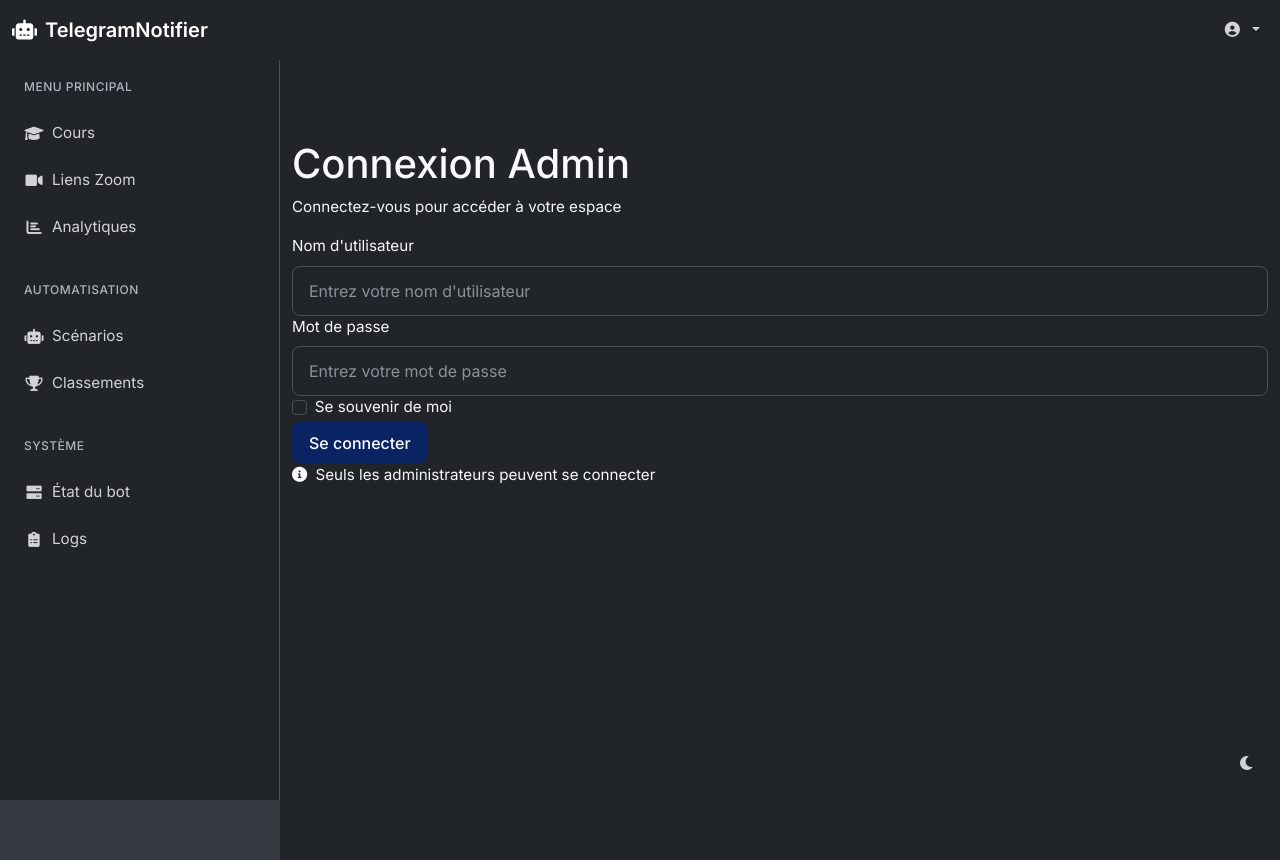
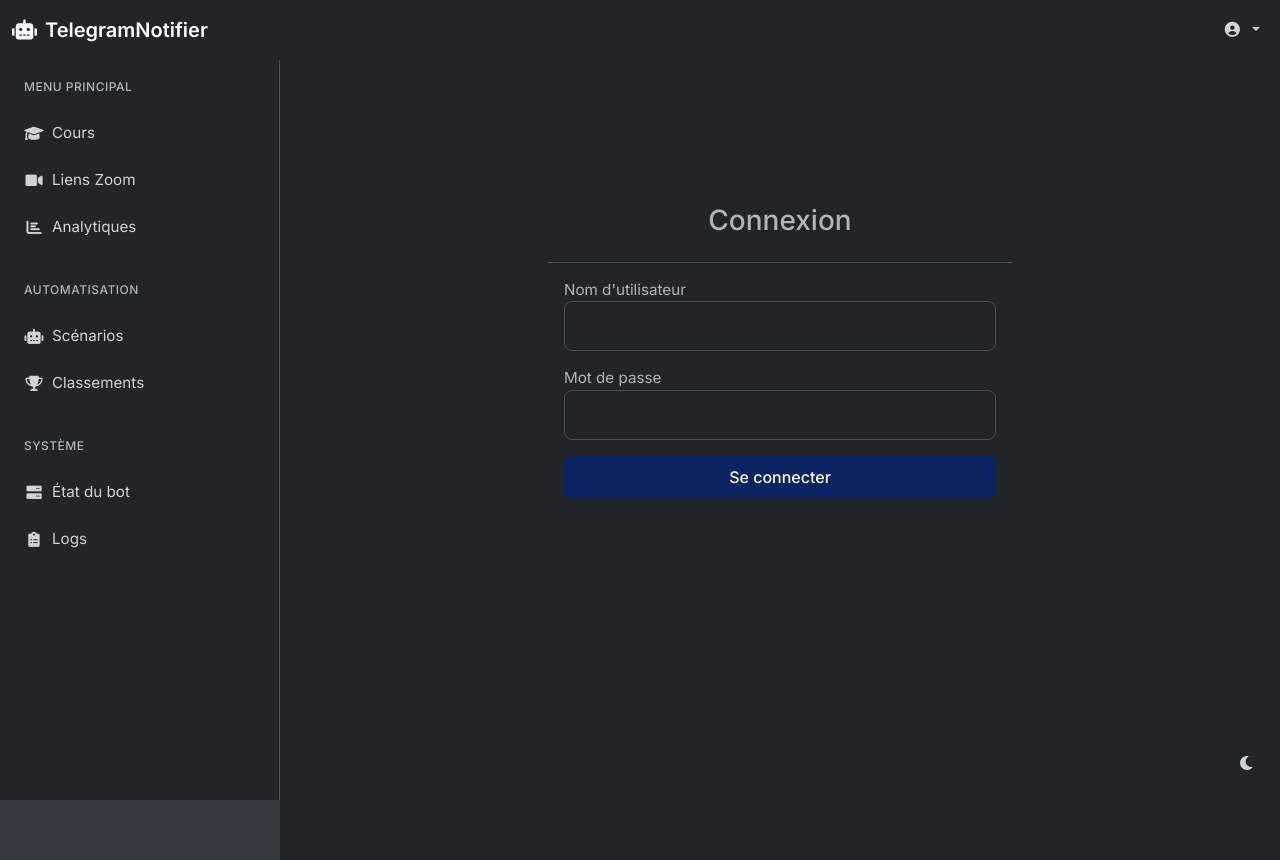
Before and after one commit to cedricarlos07/TelegramNotifier, a Flask app: page /login in a window 1280 px wide. Run offline with Flask 3, Linux system fonts and the light colour scheme; some libraries are stand-ins or nearby versions.

Commit message:
Ajout de la route login et du template de connexion

```diff
--- a/routes/main.py
+++ b/routes/main.py
@@ -1,5 +1,5 @@
 from flask import Blueprint, render_template, redirect, url_for, flash, request
-from flask_login import login_required, current_user, logout_user
+from flask_login import login_required, current_user, logout_user, login_user
 from models import Course, Student, RankingHistory, User, ZoomAttendance, TelegramMessage
 from extensions import db
 from werkzeug.security import generate_password_hash, check_password_hash
@@ -10,6 +10,25 @@ bp = Blueprint('main', __name__)
 @bp.route('/')
 def index():
     return render_template('index.html')
+
+@bp.route('/login', methods=['GET', 'POST'])
+def login():
+    if current_user.is_authenticated:
+        return redirect(url_for('main.courses'))
+
+    if request.method == 'POST':
+        username = request.form.get('username')
+        password = request.form.get('password')
+        user = User.query.filter_by(username=username).first()
+
+        if user and check_password_hash(user.password, password):
+            login_user(user)
+            next_page = request.args.get('next')
+            return redirect(next_page or url_for('main.courses'))
+        else:
+            flash('Nom d\'utilisateur ou mot de passe incorrect', 'error')
+
+    return render_template('login.html')
 
 @bp.route('/courses')
 @login_required
--- a/templates/login.html
+++ b/templates/login.html
@@ -1,13 +1,14 @@
 {% extends "layout.html" %}
 
 {% block content %}
-<div class="auth-container">
-    <div class="auth-card">
-        <div class="auth-header">
-            <h1>Connexion Admin</h1>
-            <p>Connectez-vous pour accéder à votre espace</p>
+<div class="container mt-5">
+    <div class="row justify-content-center">
+        <div class="col-md-6">
+            <div class="card">
+                <div class="card-header">
+                    <h3 class="text-center">Connexion</h3>
                 </div>
-
+                <div class="card-body">
                     {% with messages = get_flashed_messages(with_categories=true) %}
                         {% if messages %}
                             {% for category, message in messages %}
@@ -16,29 +17,21 @@
                         {% endif %}
                     {% endwith %}
 
-        <form method="post" action="{{ url_for('main.login') }}" class="auth-form">
-            <div class="form-group">
-                <label for="username" class="form-label">Nom d'utilisateur</label>
-                <input type="text" class="form-control" id="username" name="username" placeholder="Entrez votre nom d'utilisateur" required>
+                    <form method="POST">
+                        <div class="form-group mb-3">
+                            <label for="username">Nom d'utilisateur</label>
+                            <input type="text" class="form-control" id="username" name="username" required>
                         </div>
-
-            <div class="form-group">
-                <label for="password" class="form-label">Mot de passe</label>
-                <input type="password" class="form-control" id="password" name="password" placeholder="Entrez votre mot de passe" required>
+                        <div class="form-group mb-3">
+                            <label for="password">Mot de passe</label>
+                            <input type="password" class="form-control" id="password" name="password" required>
                         </div>
-
-            <div class="form-group form-check">
-                <input type="checkbox" class="form-check-input" id="remember_me" name="remember_me">
-                <label class="form-check-label" for="remember_me">
-                    Se souvenir de moi
-                </label>
+                        <div class="d-grid">
+                            <button type="submit" class="btn btn-primary">Se connecter</button>
                         </div>
-
-            <button type="submit" class="btn btn-primary">Se connecter</button>
                     </form>
-
-        <div class="auth-links">
-            <p><i class="fas fa-info-circle me-1"></i> Seuls les administrateurs peuvent se connecter</p>
+                </div>
+            </div>
         </div>
     </div>
 </div>
```
Lines whose indentation alone changed are shown as unchanged.
